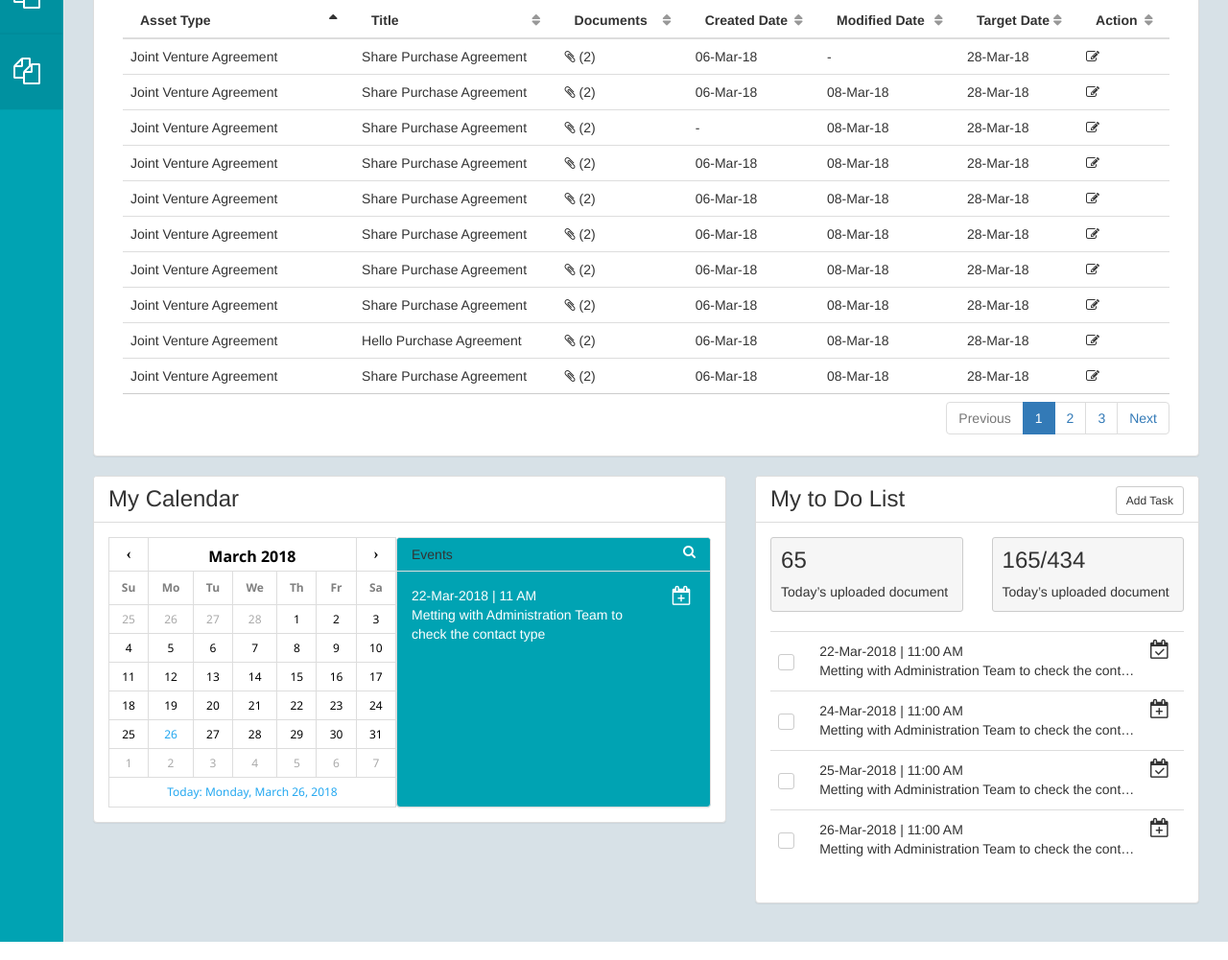
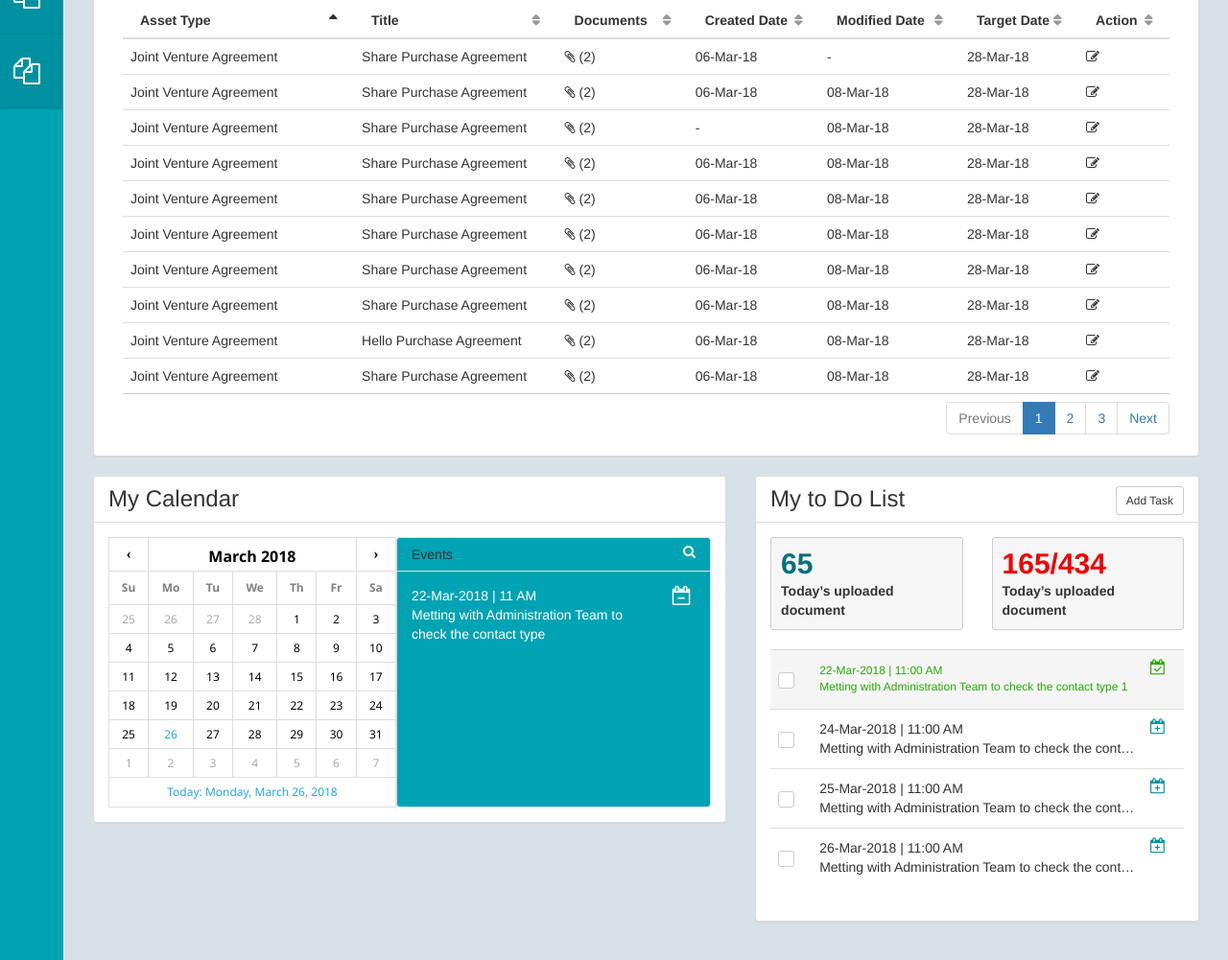
Before and after one commit to sushilkundu143/admin-dashboard, a website with bundled scripts: page index.html in a window 1280 px wide. Shown: the part 667-1668 px from the top of the page at 96% size. Built offline with nearby package versions, Linux system fonts and the light colour scheme.

Commit message:
add update in color theme

```diff
--- a/index.html
+++ b/index.html
@@ -1427,7 +1427,7 @@
                                                         </div>
                                                     </div>
                                                     <div class="col-sm-2 icon">
-                                                        <i class="fa fa-calendar-plus-o" aria-hidden="true"></i>
+                                                        <i class="fa fa-calendar-minus-o" aria-hidden="true"></i>
                                                     </div>
                                                 </div>
                                             </div>
@@ -1457,34 +1457,34 @@
                             <div class="row">
                                 <div class="col-sm-6">
                                     <div class="box">
-                                        <h3 class="col-lg-mt-0">65</h3>
-                                        <p class="col-lg-mb-0">Today’s uploaded document</p>
+                                        <h2 class="col-lg-mt-0 todo_list_txt">65</h2>
+                                        <p class="col-lg-mb-0 todo_list_txt2">Today’s uploaded document</p>
                                     </div>
                                 </div>
                                 <div class="col-sm-6">
                                     <div class="box">
-                                        <h3 class="col-lg-mt-0">165/434</h3>
-                                        <p class="col-lg-mb-0">Today’s uploaded document</p>
+                                        <h2 class="col-lg-mt-0 todo_list_txt3">165/434</h2>
+                                        <p class="col-lg-mb-0 todo_list_txt2">Today’s uploaded document</p>
                                     </div>
                                 </div>
                                 <div class="col-lg-12 col-lg-mt-20">
                                     <div class="table-responsive">
                                         <table class="table event-table">
                                             <tbody>
-                                                <tr data-date="2018-03-22">
+                                                <tr data-date="2018-03-22" class="active">
                                                     <td width="10%">
                                                         <div class="checkbox checkbox-primary">
                                                             <input type="checkbox" id="checkbox1" class="checkbox" id="" />
                                                             <label for="checkbox1"></label>
                                                         </div>
                                                     </td>
-                                                    <td class="event-desc">
+                                                    <td class="event-desc todo_font">
                                                         <span class="date-data">22-Mar-2018 | 11:00 AM</span>
                                                         <br>
                                                         <span class="date-content">Metting with Administration Team to check the contact type 1</span>
                                                     </td>
                                                     <td class="calander-check">
-                                                        <i class="fa fa-calendar-check-o" aria-hidden="true"></i>
+                                                        <i class="fa fa-calendar-check-o todo_iconsz" aria-hidden="true"></i>
                                                     </td>
                                                 </tr>
                                                 <tr data-date="2018-03-24">
@@ -1500,7 +1500,7 @@
                                                         <span class="date-content">Metting with Administration Team to check the contact type 2 </span>
                                                     </td>
                                                     <td class="calander-check">
-                                                        <i class="fa fa-calendar-plus-o" aria-hidden="true"></i>
+                                                        <i class="fa fa-calendar-plus-o todo_icon2" aria-hidden="true"></i>
                                                     </td>
                                                 </tr>
                                                 <tr data-date="2018-03-25">
@@ -1516,7 +1516,7 @@
                                                         <span class="date-content">Metting with Administration Team to check the contact type 3</span>
                                                     </td>
                                                     <td class="calander-check">
-                                                        <i class="fa fa-calendar-check-o" aria-hidden="true"></i>
+                                                        <i class="fa fa-calendar-plus-o todo_icon2" aria-hidden="true"></i>
                                                     </td>
                                                 </tr>
                                                 <tr data-date="2018-03-26">
@@ -1532,7 +1532,7 @@
                                                         <span class="date-content">Metting with Administration Team to check the contact type 4</span>
                                                     </td>
                                                     <td class="calander-check">
-                                                        <i class="fa fa-calendar-plus-o" aria-hidden="true"></i>
+                                                        <i class="fa fa-calendar-plus-o todo_icon2" aria-hidden="true"></i>
                                                     </td>
                                                 </tr>
                                             </tbody>
--- a/scss/_themevar.scss
+++ b/scss/_themevar.scss
@@ -1,3 +1,7 @@
+
 $theme-color: #00A3B3;
 $sidebar-item-hover-color: #0091A0;
 $text-lighter: #b8b8ba;
+
+$todo_li_datetime_color : #8bc97c;
+$todo_li_txt_color : #25aa03;
--- a/scss/sb-admin-2.scss
+++ b/scss/sb-admin-2.scss
@@ -907,6 +907,9 @@ body {
 table.event-table {
     table-layout: fixed;
     tr {
+        &.active {
+            color: $todo_li_txt_color;
+        }
         td {
             vertical-align: middle;
             &.event-desc {
@@ -918,7 +921,7 @@ table.event-table {
             }
             &.calander-check {
                 i {
-                    font-size: 2rem;
+                    font-size: 16px;
                 }
             }
         }
@@ -1243,3 +1246,40 @@ table.event-table {
 .dataTables_length {
     display: none;
 }
+.todo_list_txt{
+    color: #04707c;
+    font-weight: 700;
+    margin-bottom: 2px;
+}
+.todo_list_txt2{
+    font-weight: 700;
+}
+.todo_list_txt3{
+    font-weight: 700;
+    color: #f00000;
+    margin-bottom: 2px;
+}
+
+
+.todo_txt1{
+    color: $todo_li_datetime_color;
+}
+.todo_txt2{
+    color: $todo_li_txt_color;
+}
+$todo_icon1 : #24a900;
+$todo_icon2 : #0890a0;
+.todo_icon1{
+    color:$todo_icon1;
+}
+.todo_icon2{
+    color:$todo_icon2;
+}
+$todo_font : 12px;
+.todo_font{
+    font-size: $todo_font;
+}
+$todo_iconsize : 15px;
+.todo_iconsz{
+    font-size:$todo_iconsize;
+}
```
Also changed, not shown: dist/css/sb-admin-2.css.
